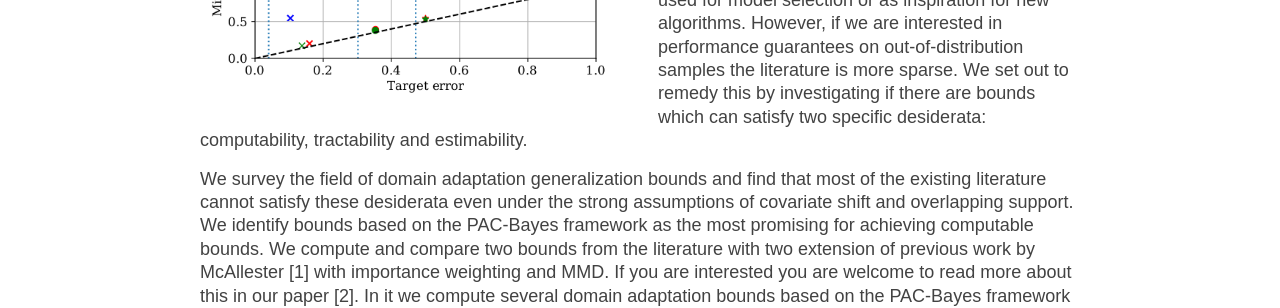
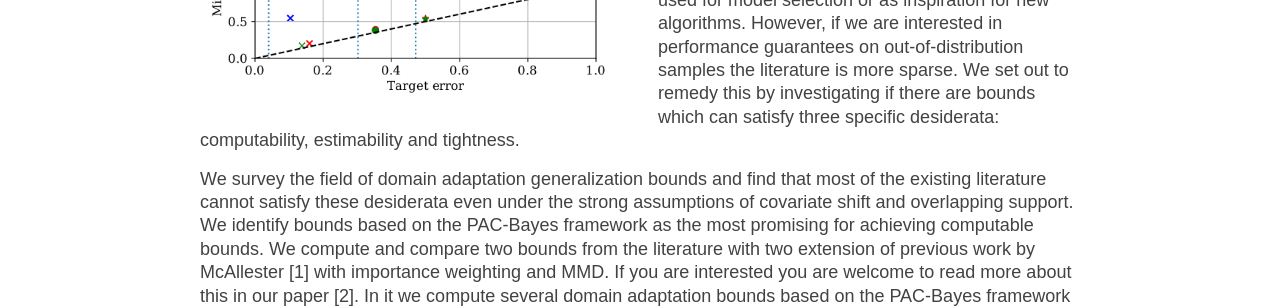
Before and after one commit to Healthy-AI/healthy-ai.github.io, a Jekyll site: the page built from _posts/2022-09-02-practicalDA.markdown, in a window 1280 px wide. Shown: the part 745-1053 px from the top of the page. Built offline with Jekyll 4.4.1, drawn with Linux system fonts in a browser that asks for light colours; some of the changed text lies outside the part shown.

Commit message:
Update 2022-09-02-practicalDA.markdown

```diff
--- a/_posts/2022-09-02-practicalDA.markdown
+++ b/_posts/2022-09-02-practicalDA.markdown
@@ -15,7 +15,7 @@
 
 ![Minimum bound values achieved](/assets/posts/boundimg.png){:class="post-general-image"}
 
-In sensitive applications such as healthcare we are generally concerned with not only the performance of our models on training data; but also when we apply them to unseen data which might come from a different distribution. In these situations we generally do not have access to labeled data which puts us in the unsupervised domain adaptation setting. Generalization bounds in this setting are generally used for model selection or as inspiration for new algorithms. However, if we are interested in performance guarantees on out-of-distribution samples the literature is more sparse. We set out to remedy this by investigating if there are bounds which can satisfy two specific desiderata: computability, tractability and estimability.
+In sensitive applications such as healthcare we are generally concerned with not only the performance of our models on training data; but also when we apply them to unseen data which might come from a different distribution. In these situations we generally do not have access to labeled data which puts us in the unsupervised domain adaptation setting. Generalization bounds in this setting are generally used for model selection or as inspiration for new algorithms. However, if we are interested in performance guarantees on out-of-distribution samples the literature is more sparse. We set out to remedy this by investigating if there are bounds which can satisfy three specific desiderata: computability, estimability and tightness.
 
 We survey the field of domain adaptation generalization bounds and find that most of the existing literature cannot satisfy these desiderata even under the strong assumptions of covariate shift and overlapping support. We identify bounds based on the PAC-Bayes framework as the most promising for achieving computable bounds. We compute and compare two bounds from the literature with two extension of previous work by McAllester [1] with importance weighting and MMD.
 If you are interested you are welcome to read more about this in our paper [2]. In it we compute several domain adaptation bounds based on the PAC-Bayes framework and investigate their tightness for different image classification tasks.
```
